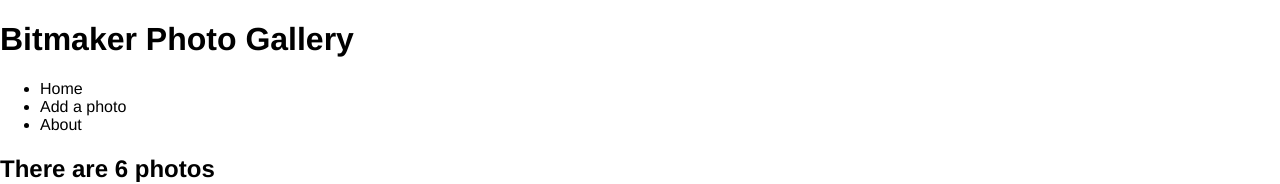
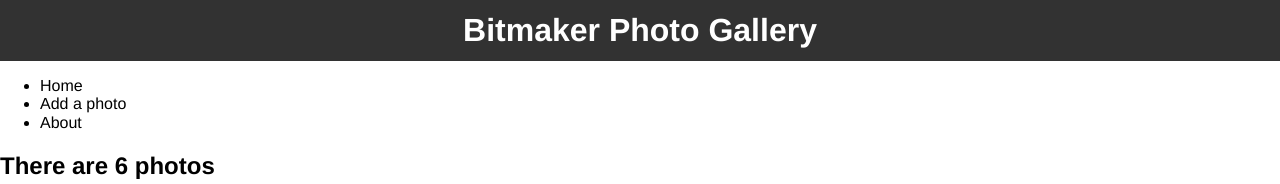
Before and after one commit to cece24/css-display-layout, a plain HTML site: page index.html in a window 1280 px wide. Shown: the top 184 px of the page. Drawn offline with nearby package versions, Linux system fonts and the light colour scheme.

Commit message:
Add header h1 styling

```diff
--- a/styles.css
+++ b/styles.css
@@ -7,3 +7,12 @@
 body {
   font-family: "Helvetica Neue", Helvetica, Arial, sans-serif;
 }
+
+h1 {
+    background-color: #323232;
+    color: white;
+    text-align: center;
+    margin-top: 0;
+    margin-bottom: 0;
+    padding: 12px;
+}
```
